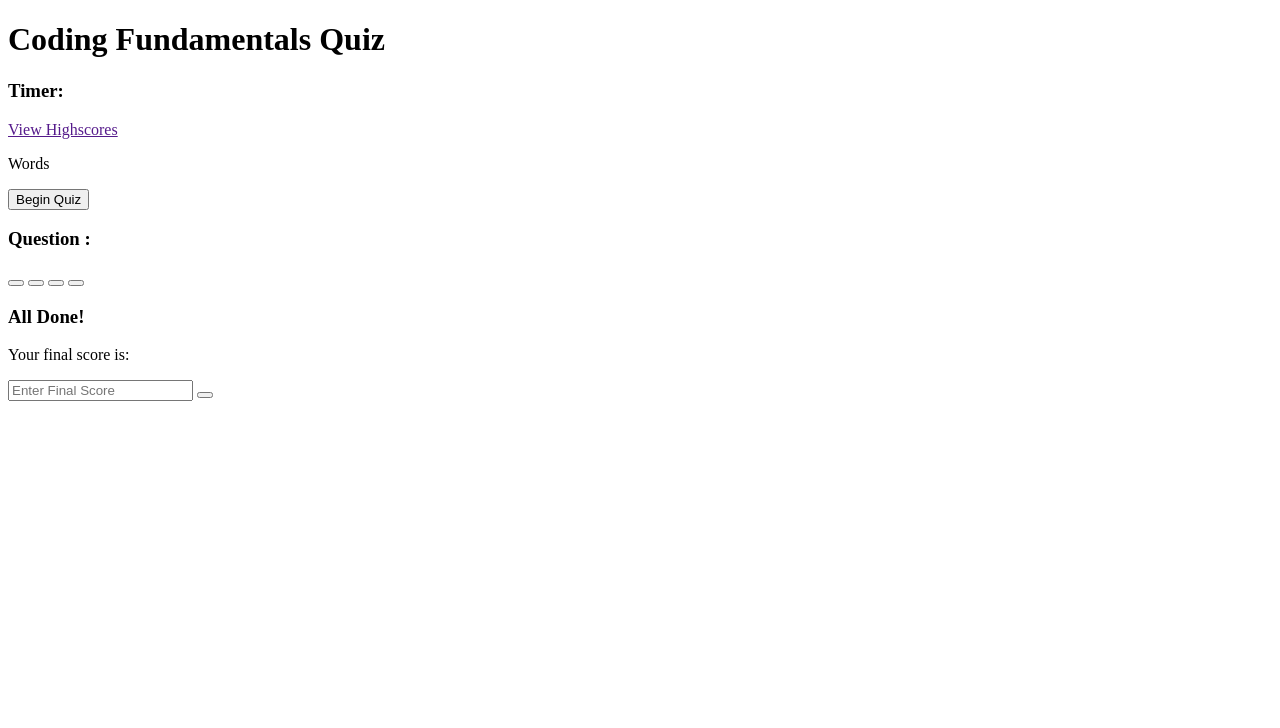
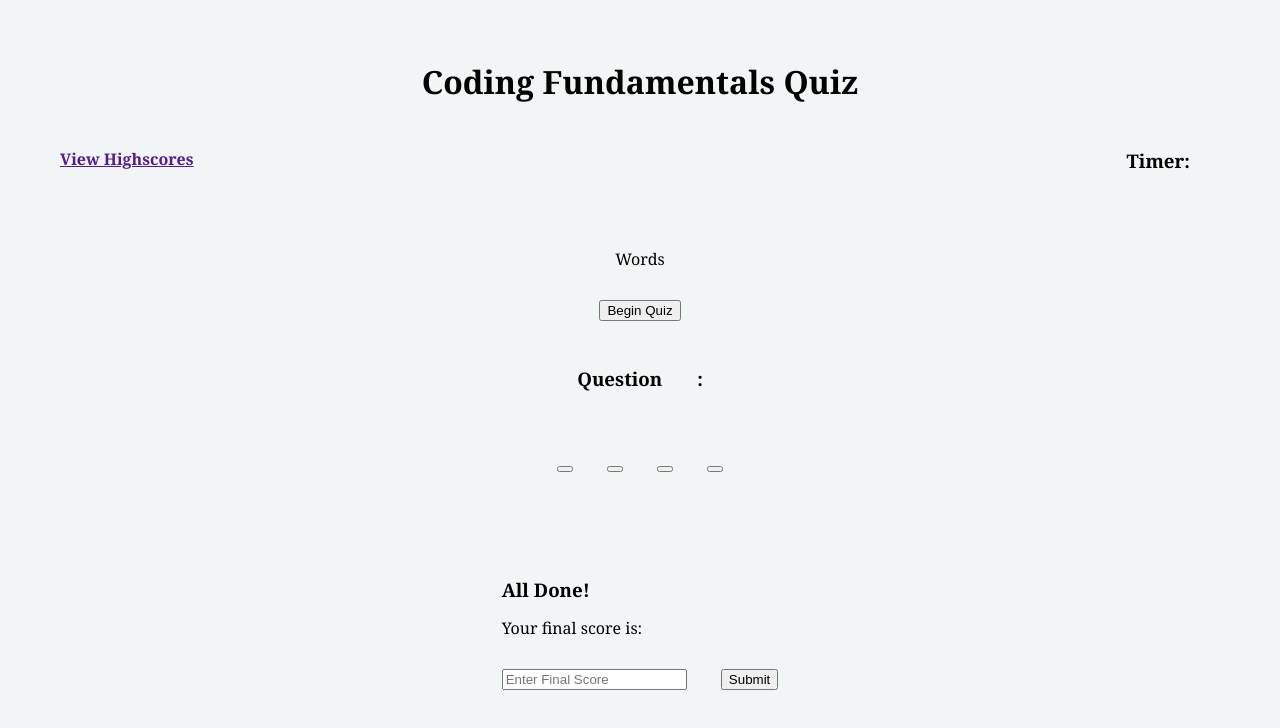
Before and after one commit to KRWeidner/CodingQuizSite, a plain HTML site: page index.html in a window 1280 px wide. Drawn offline with Linux system fonts and the light colour scheme.

Commit message:
first CSS edits

```diff
--- a/assets/css/style.css
+++ b/assets/css/style.css
@@ -0,0 +1,48 @@
+:root {
+    --backgroundColor: #F2F5F5;
+}
+
+* {
+    margin: 15px;
+}
+
+body {
+    background-color: var(--backgroundColor);
+    display: flex;
+    flex-direction: column;
+    font-family: Cambria, Helvetica, sans-serif;
+}
+
+header {
+    display: flex;
+    flex-direction: column;
+    font-weight: bold;
+    align-items: center;
+    margin-bottom: 0;
+}
+
+.subHeader {
+    display: inline-flex;
+    flex-wrap: wrap;
+    font-weight: bold;
+    justify-items: center;
+    justify-content: space-between;
+}
+
+.firstPage {
+    display: flex;
+    flex-direction: column;
+    align-items: center;
+}
+
+.quizPages {
+    display: flex;
+    flex-direction: column;
+    align-items: center;
+}
+
+.finalScorePage {
+    display: flex;
+    flex-direction: column;
+    align-items: center;
+}
--- a/index.html
+++ b/index.html
@@ -12,8 +12,10 @@
     <header>
         <h1>Coding Fundamentals Quiz</h1>
     </header>
-    <h3 class="timer">Timer: <span id="timerSeconds"></span></h3>
-    <a href="">View Highscores</a>
+    <section class="subHeader">
+        <a href="">View Highscores</a>
+        <h3 class="timer">Timer: <span id="timerSeconds"></span></h3>
+    </section>
     <main>
         <section class="firstPage">
             <p>Words</p>
@@ -31,10 +33,12 @@
             <p id="answerResult"></p>
         </section>
         <section class="finalScorePage">
-            <h3>All Done!</h3>
-            <p>Your final score is: <span id="finalScore"></span></p>
-            <input type="text" name="finalScoreInput" placeholder="Enter Final Score" />
-            <button id="submitFinalScore"></button>
+            <div class="finalPageDiv">
+                <h3>All Done!</h3>
+                <p>Your final score is: <span id="finalScore"></span></p>
+                <input type="text" name="finalScoreInput" placeholder="Enter Final Score" />
+                <button id="submitFinalScore">Submit</button>
+            </div>
         </section>
     </main>
     <script src="assets/js/script.js"></script>
```
